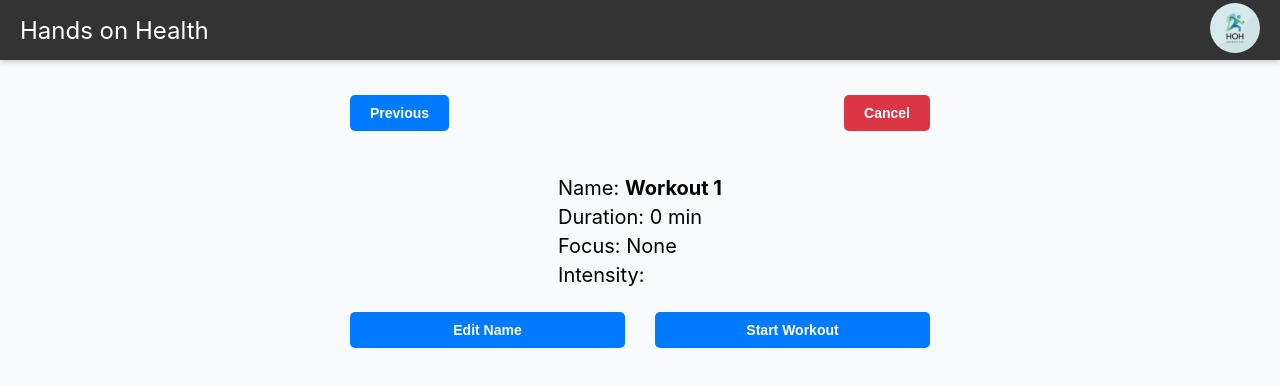
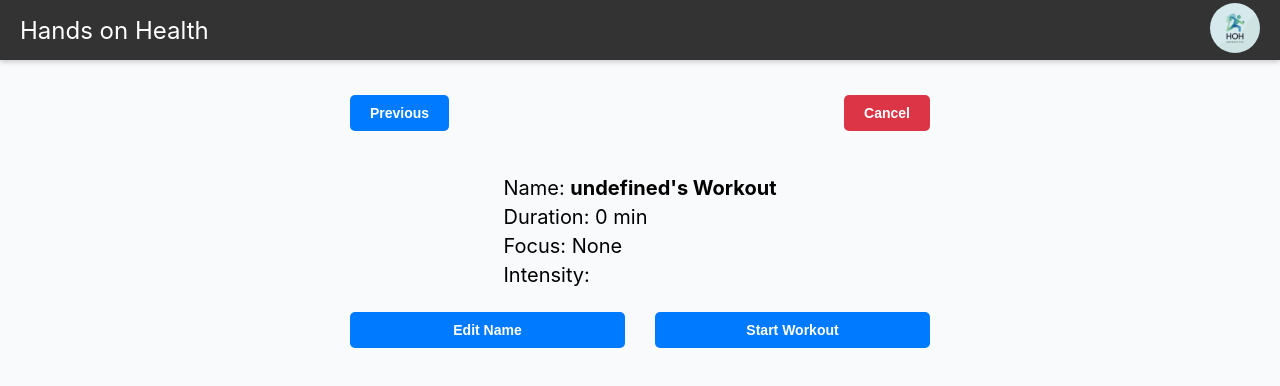
Before and after one commit to weloniheu/Hands-on-Health2, a React (Create React App) app in the folder client/: page /review-plan in a window 1280 px wide. Shown: the top 386 px of the page. Built offline with nearby package versions, Linux system fonts and the light colour scheme.

Commit message:
Minor changes: duration for token being valid, scroll to top of page when page changes, change default name of workout

```diff
--- a/client/src/components/WorkOutPlan/review.tsx
+++ b/client/src/components/WorkOutPlan/review.tsx
@@ -8,9 +8,9 @@ import Header from "./Header";
 
 function Review() {
     const { duration, focus, intensity } = useWorkout();
-    const { token, logout } = useAuth();
+    const { token, user, logout } = useAuth();
     const navigate = useNavigate();
-    const [planName, setPlanName] = useState("Workout 1");
+    const [planName, setPlanName] = useState(`${user?.split(" ")[0]}'s ${focus.join(", ")} Workout`);
     const [editPlanName, setEditPlanName] = useState(false);
 
     async function handleStartWorkout() {
--- a/client/src/views/CurrentWorkOut_AddExercise_CombinedView.tsx
+++ b/client/src/views/CurrentWorkOut_AddExercise_CombinedView.tsx
@@ -16,6 +16,11 @@ function CurrentWorkout_AddExercise_Combined() {
     const addExerciseToWorkout = (exercise: Exercise2) => {
         // setCurrentWorkoutExercises((prevExercises) => [...prevExercises, exercise]);
     };
+
+    // Scroll to the top whenever the view changes
+    useEffect(() => {
+        window.scrollTo(0, 0);
+    }, [view]);
 
     const showAddExerciseView = () => setView("addExercise");
     const showCurrentWorkoutView = () => setView("currentWorkout");
```
Also changed, not shown: client/src/App.tsx (+0 -11 lines), 1 other file (tests, documents, lock files or other folders).
